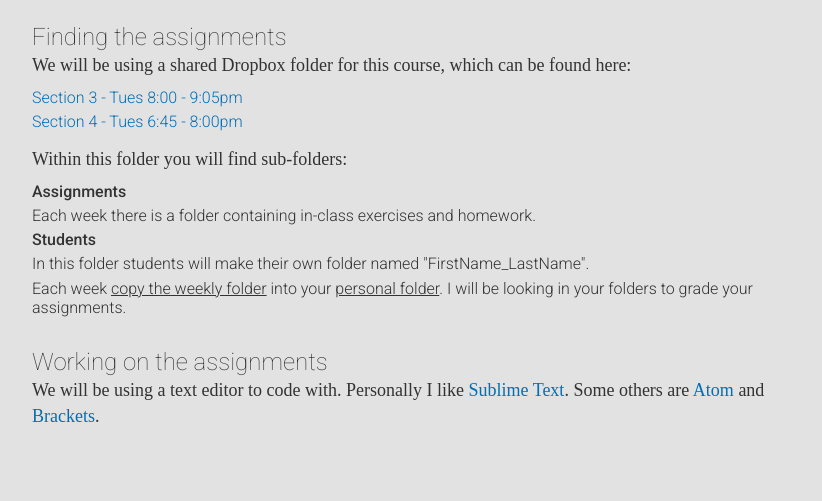
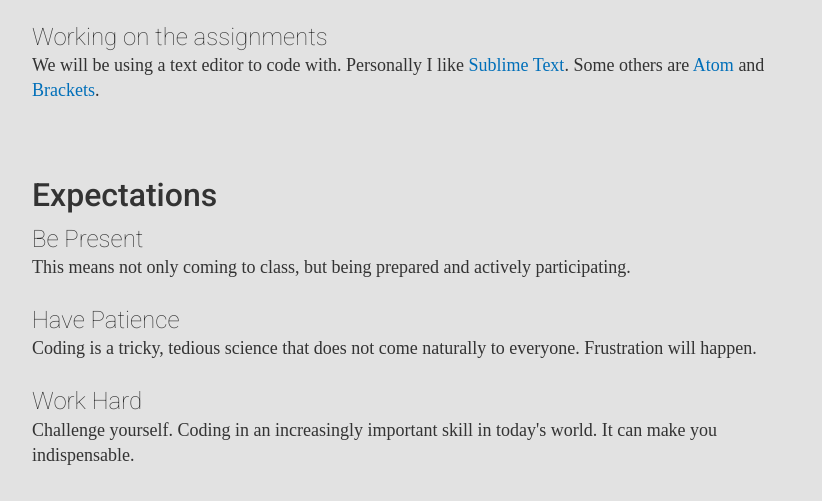
Before and after one commit to arminakvn/ARTF-2224-Fall-2017, a plain HTML site: page index.html in a window 1280 px wide. Shown: the part 699-1200 px from the top of the page, without its empty margins (23-845 px from the left). Drawn offline with nearby package versions, Linux system fonts and the light colour scheme; some packages are replaced by stand-ins of ours; a script that the page names is missing.

Commit message:
Update index.html
modify for fall 2017

```diff
--- a/index.html
+++ b/index.html
@@ -71,22 +71,6 @@
 					<h2>In Class Workflow</h2>
 					<div class="pad-bottom-sm">
 						<p>Each week we will have a brief presentation and/or a code demonstration. As we progress in the semester we will have more independent in-class work time, especially to coordinate with deadlines and assignments for the 5D Experience/Drawing course.</p>
-					</div>
-					<div class="pad-bottom-sm">
-						<h3>Finding the assignments</h3>
-						<p>We will be using a shared Dropbox folder for this course, which can be found here:</p>
-						<ul>
-							<li><a href="https://www.dropbox.com/sh/x4i10o26zfnvf1m/AAB68VEKJWFuYUdwnWsCYxNla?dl=0" target="_blank">Section 3 - Tues 8:00 - 9:05pm</a></li>
-							<li><a href="https://www.dropbox.com/sh/et3o7mnjhqsp6x8/AAAsuIrdg1UQfqdx19WDzWzya?dl=0" target="_blank">Section 4 - Tues 6:45 - 8:00pm</a></li>
-						</ul>
-						<p>Within this folder you will find sub-folders:</p>
-						<ul>
-							<li class="bold">Assignments</li>
-							<li>Each week there is a folder containing in-class exercises and homework.</li>
-							<li class="bold">Students</li>
-							<li>In this folder students will make their own folder named "FirstName_LastName".</li>
-							<li>Each week <span>copy the weekly folder</span> into your <span>personal folder</span>. I will be looking in your folders to grade your assignments.</li>
-						</ul>
 					</div>
 					<div class="pad-bottom-sm">
 						<h3>Working on the assignments</h3>
```
